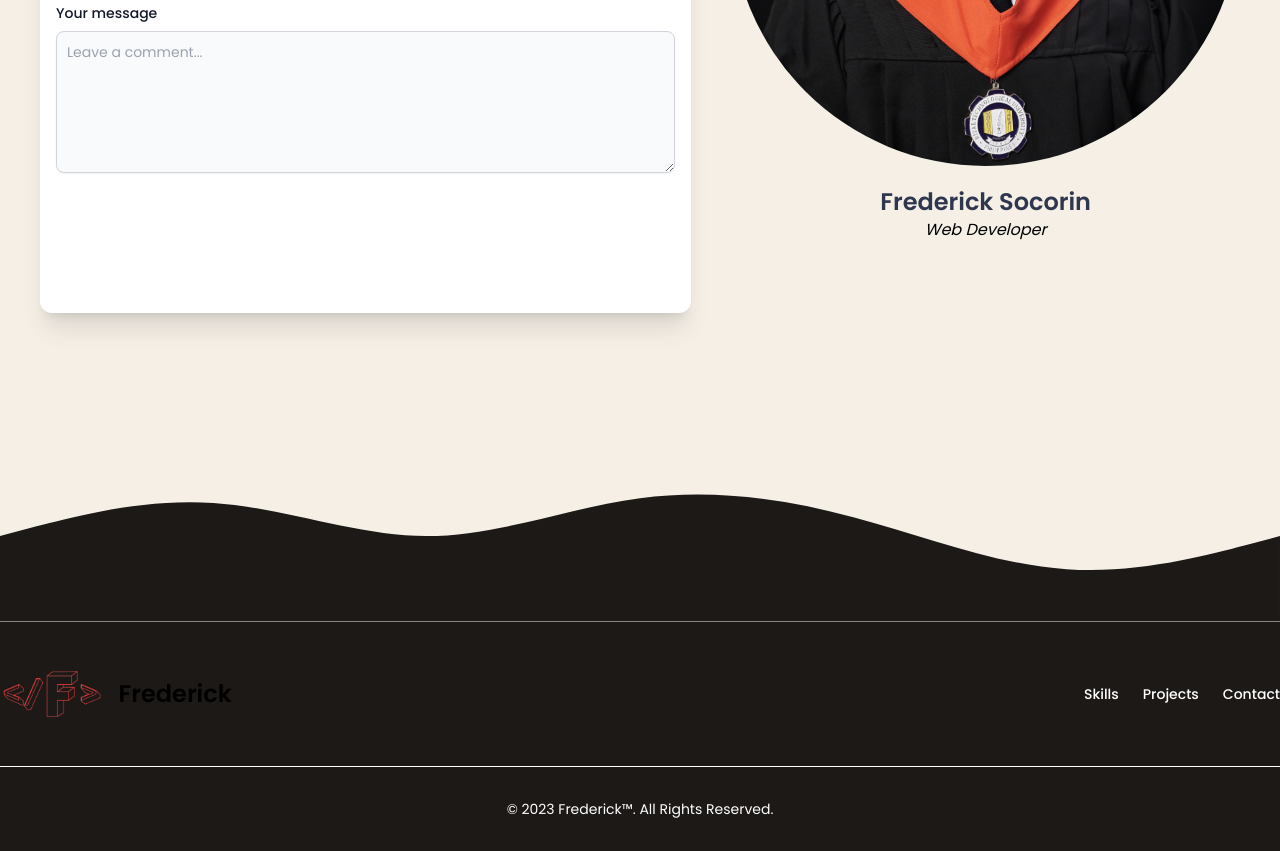
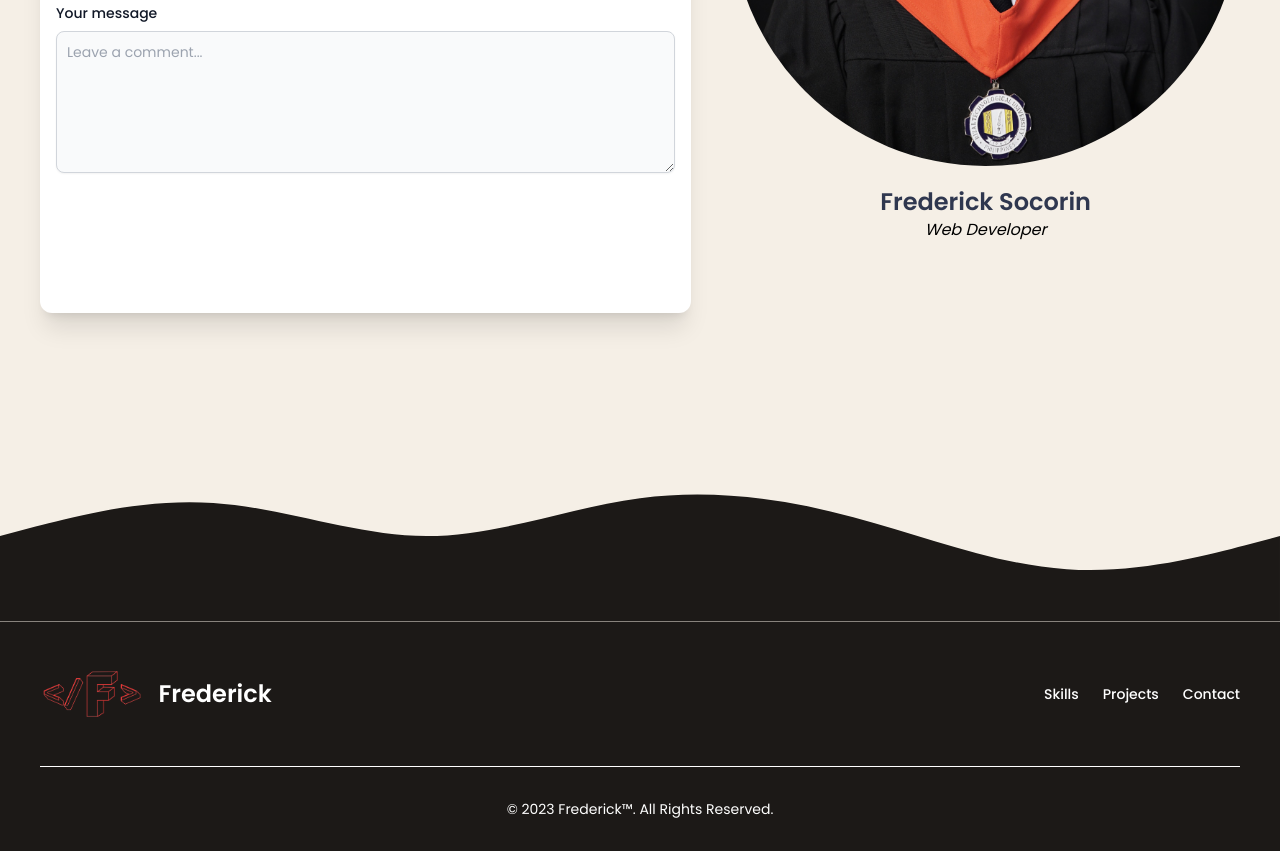
Before and after one commit to frdyrkuu/Frederick-Eportfolio, a website: page index.html in a window 1280 px wide. Shown: the part 3729-4580 px from the top of the page. Drawn offline with nearby package versions, Linux system fonts and the light colour scheme.

Commit message:
huge changes

```diff
--- a/index.html
+++ b/index.html
@@ -451,12 +451,12 @@
       </svg>
     </div>
 
-    <footer class="bg-stone-900">
+    <footer class="bg-stone-900 px-10">
       <div class="w-full max-w-screen-xl mx-auto md:py-8">
         <div class="sm:flex sm:items-center sm:justify-between">
           <a href="https://flowbite.com/" class="flex items-center mb-4 sm:mb-0">
             <img src="images/fredericklogo.png" class="h-20 mr-3" alt="Flowbite Logo" />
-            <span class="self-center text-2xl font-semibold whitespace-nowrap dark:text-white">Frederick</span>
+            <span class="self-center text-2xl font-semibold whitespace-nowrap text-white">Frederick</span>
           </a>
           <ul class="flex flex-wrap items-center mb-6 text-sm font-medium text-white sm:mb-0">
             <li>
@@ -474,7 +474,6 @@
         <span class="block text-sm text-white sm:text-center">© 2023 <a href="#" class="hover:underline">Frederick™</a>.
           All Rights Reserved.</span>
       </div>
-
     </footer>
   </main>
 
```
